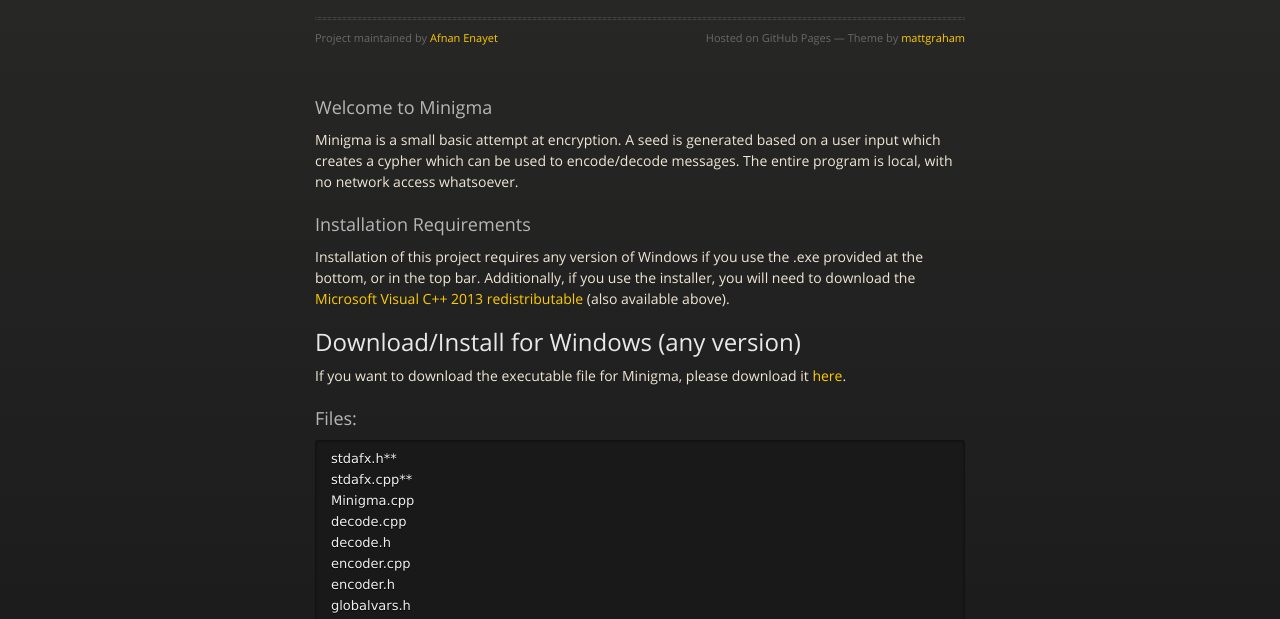
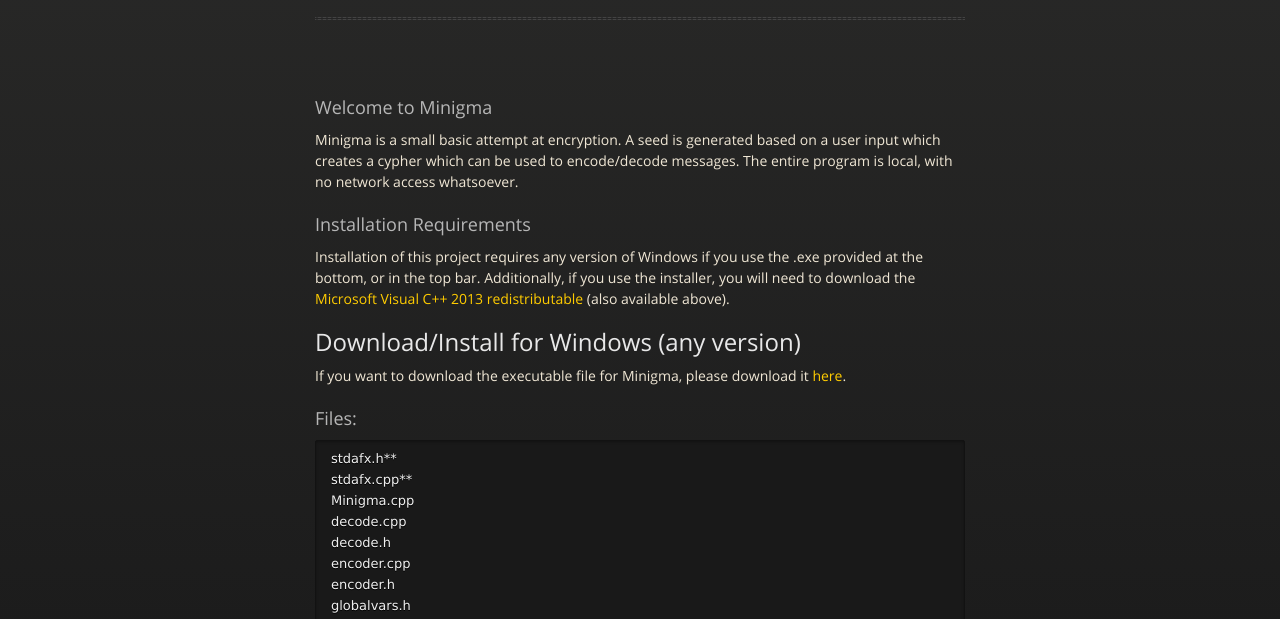
Before and after one commit to afnanenayet/Minigma-Windows, a plain HTML site: page index.html in a window 1280 px wide. Shown: the part 176-795 px from the top of the page. Drawn offline with nearby package versions, Linux system fonts and the light colour scheme.

Commit message:
Update index.html

```diff
--- a/index.html
+++ b/index.html
@@ -37,8 +37,7 @@
           <h1>Minigma</h1>
           <p>Secure your messages.</p>
           <hr>
-          <span class="credits left">Project maintained by <a href="https://github.com/earmuffz21">Afnan Enayet</a></span>
-          <span class="credits right">Hosted on GitHub Pages &mdash; Theme by <a href="https://twitter.com/michigangraham">mattgraham</a></span>
+
         </div>
 
         <h3>
@@ -102,6 +101,8 @@ targetver.h**
       </section>
 
     </div>
+
+
     <!--[if !IE]><script>fixScale(document);</script><![endif]-->
               <script type="text/javascript">
             var gaJsHost = (("https:" == document.location.protocol) ? "https://ssl." : "http://www.");
```
